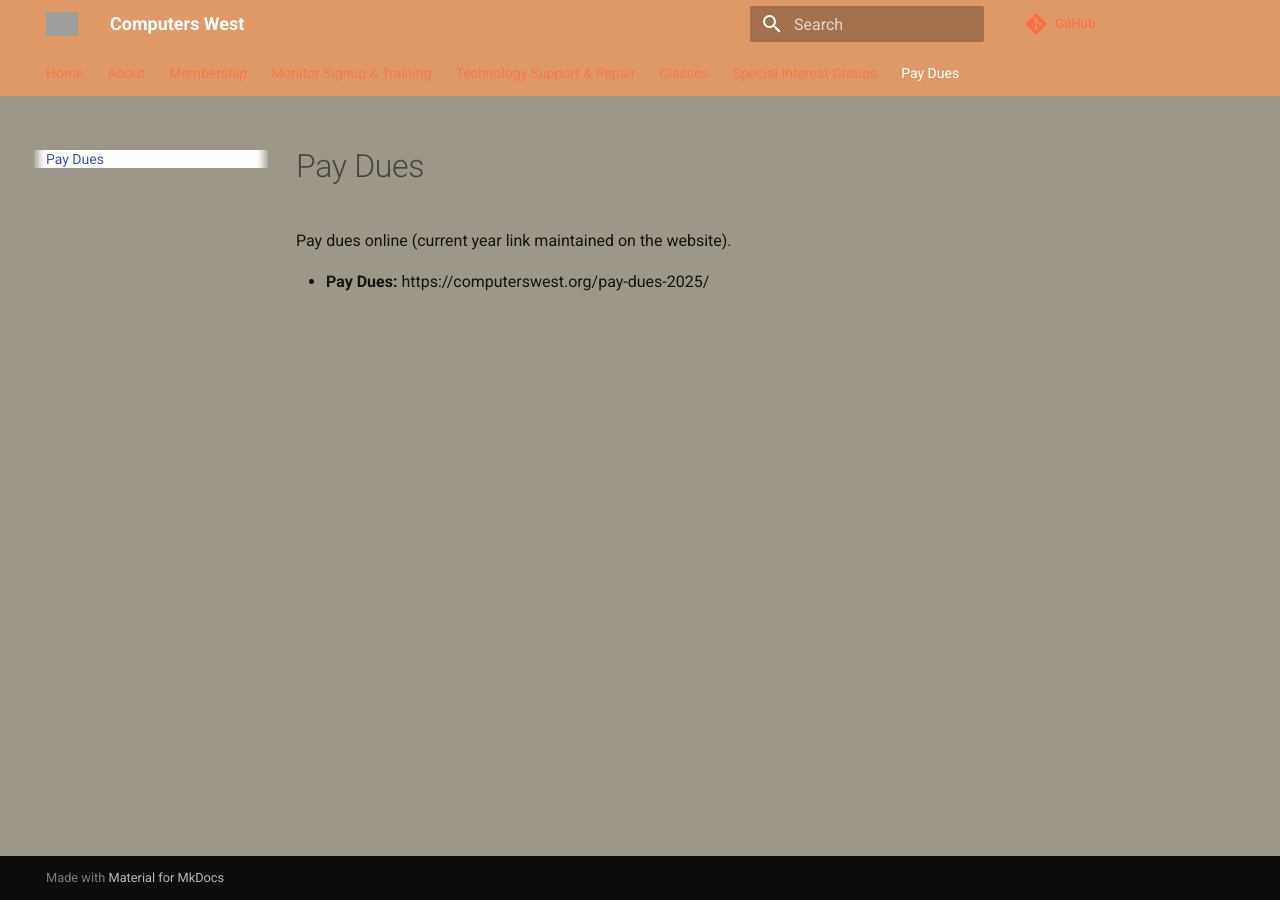
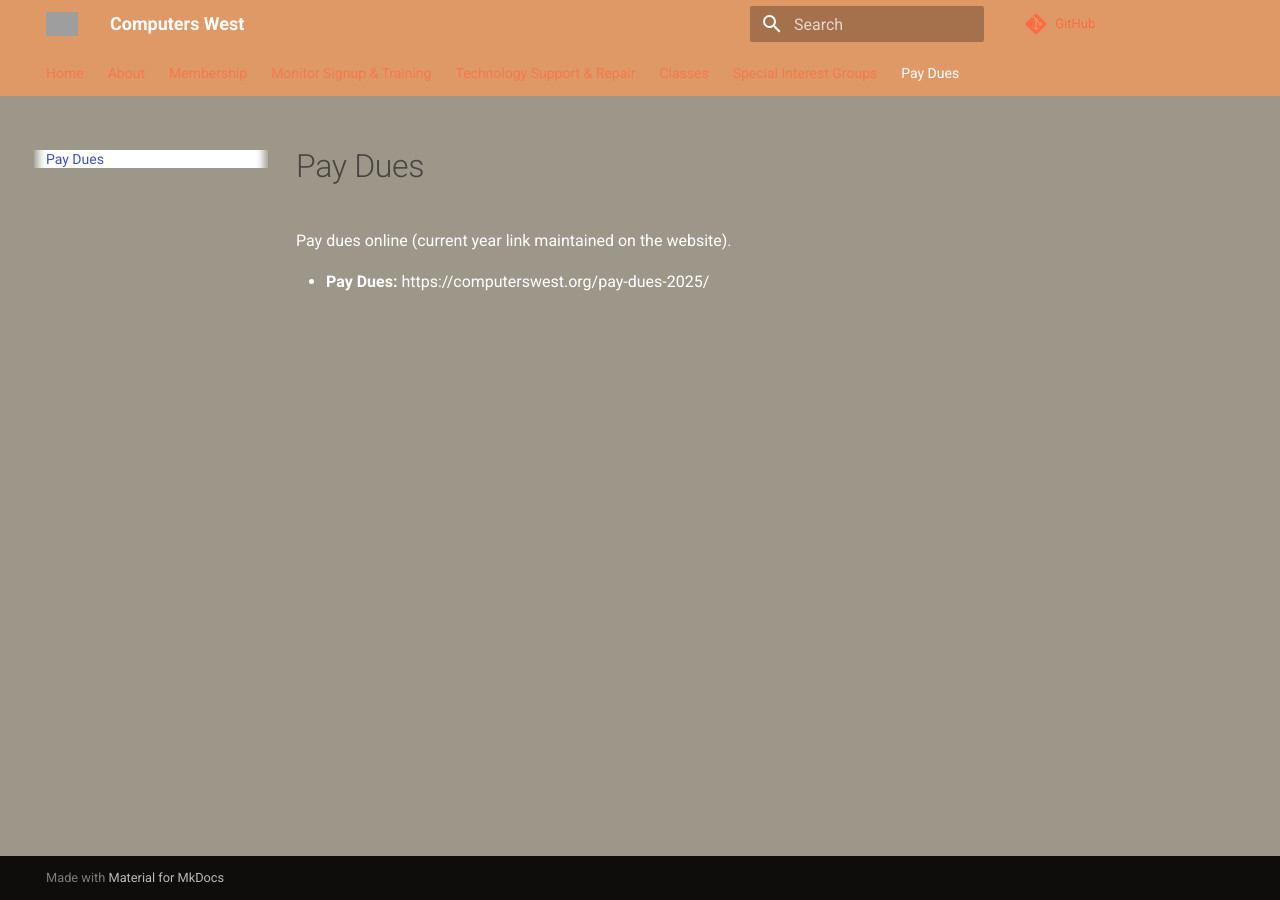
Before and after one commit to dwighthubbard/computerswest, an MkDocs documentation site: the page built from docs/pay-dues.md, in a window 1280 px wide. Built offline with MkDocs 1.6.1 and Material for MkDocs 9.7.7, drawn with Linux system fonts in a browser that asks for light colours; comment, search, counter and statistics services are not loaded; grey boxes are pictures that could not be loaded.

Commit message:
Set body text color to white

```diff
--- a/docs/stylesheets/theme.css
+++ b/docs/stylesheets/theme.css
@@ -88,6 +88,5 @@ footer a:hover,
 
 body {
   background: #9c9789;
-  primary: #15141A;
-  secondary: #5B5B66;
+  color: #ffffff;
 }
```
